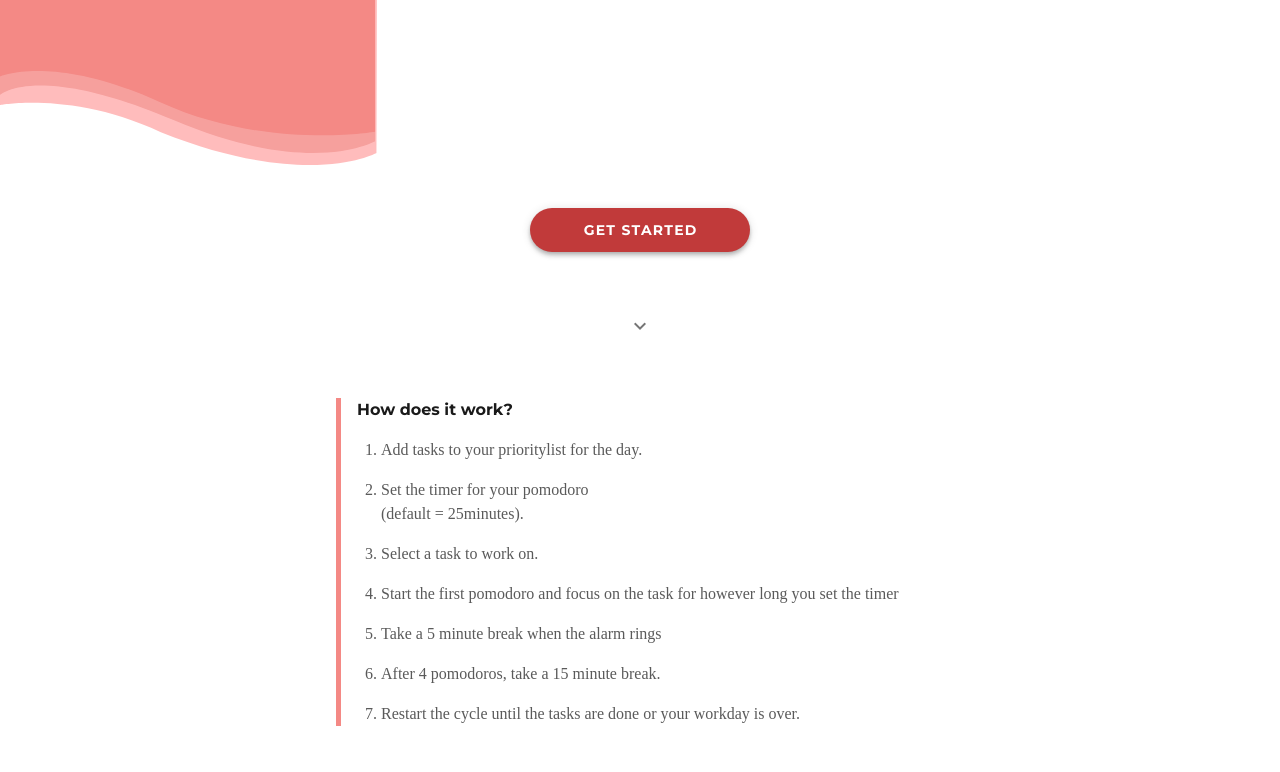
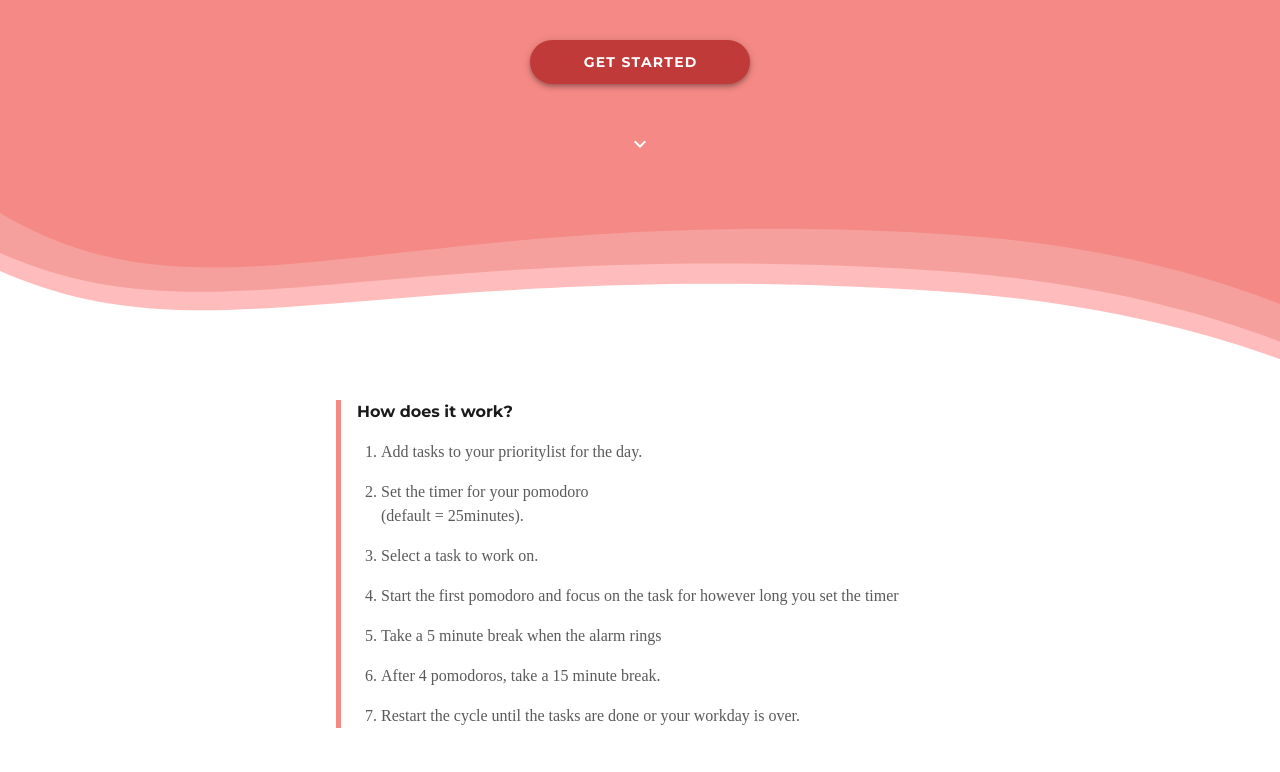
Before and after one commit to JohnVicke/pomodoro, a Vue app: page / in a window 1280 px wide. Shown: the part 420-1192 px from the top of the page. Built offline with nearby package versions, Linux system fonts and the light colour scheme; a web font is replaced by a local one.

Commit message:
deskotp fixed ish

```diff
--- a/src/App.vue
+++ b/src/App.vue
@@ -2,9 +2,7 @@
   <v-app>
     <NavBar style="position:fixed; width: 100%; z-index: 1; " />
     <v-content>
-      <v-slide-x-transition>
-        <router-view />
-      </v-slide-x-transition>
+      <router-view />
     </v-content>
   </v-app>
 </template>
--- a/src/components/About.vue
+++ b/src/components/About.vue
@@ -1,5 +1,9 @@
 <template>
-  <div class="about-container">
+  <div
+    ref="about"
+    class="about-container"
+    :style="$vuetify.breakpoint.xs ? 'margin: 1em auto;': 'margin: -10em auto;' "
+  >
     <div class="text-desc">
       <h1>How does it work?</h1>
       <ol>
@@ -50,7 +54,6 @@ export default class About extends Vue {}
 
 <style lang="scss" scoped>
 .about-container {
-  margin: 0 auto;
   max-width: 40em;
 }
 
--- a/src/components/LandingPage.vue
+++ b/src/components/LandingPage.vue
@@ -1,10 +1,11 @@
 <template>
-  <div class="bg pt-12 pr-0">
+  <div :class="$vuetify.breakpoint.xs ? 'mobile-bg pt-12 pr-0' : 'desktop-bg pt-12 pr-0'">
     <v-container class="landing-page">
       <div class="ml-6">
         <div class="logo"></div>
       </div>
       <div class="d-flex flex-column align-center">
+        <div v-if="$vuetify.breakpoint.xs" class="extra-margin"></div>
         <v-btn
           style="font-family: Montserrat; font-weight: bold; "
           class="get-started-btn"
@@ -17,30 +18,39 @@
           large
           @click="$router.push({path: 'pomodoro'})"
         >Get started</v-btn>
-        <v-icon class="mt-12">mdi-chevron-down</v-icon>
+        <v-icon
+          @click="$vuetify.goTo(700, 300)"
+          :dark="!$vuetify.breakpoint.xs"
+          class="mt-12"
+        >mdi-chevron-down</v-icon>
       </div>
     </v-container>
   </div>
 </template>
 
 <script lang="ts">
-import { Component, Prop, Vue } from "vue-property-decorator";
+import { Component, Vue } from "vue-property-decorator";
 
 @Component({})
-export default class LandingPage extends Vue {
-  @Prop() private msg!: string;
-  hello = "hello world";
-}
+export default class LandingPage extends Vue {}
 </script>
 
 <style scoped>
-.get-started-btn {
-  margin: 12em 0 1em;
+.extra-margin {
+  margin-top: 10em;
 }
-.bg {
+
+.desktop-bg {
+  background: url("../assets/desktop.svg");
+  margin: 0;
+  padding-bottom: 344px;
+  overflow-x: hidden;
+}
+
+.mobile-bg {
+  background: url("../assets/mobile.svg") no-repeat;
   overflow-x: hidden;
   margin: 0;
-  background: url("../assets/Group 1.svg") no-repeat;
 }
 
 .logo {
--- a/src/plugins/vuetify.ts
+++ b/src/plugins/vuetify.ts
@@ -4,4 +4,9 @@ import Vuetify from 'vuetify/lib';
 Vue.use(Vuetify);
 
 export default new Vuetify({
+    breakpoint: {
+        thresholds: {
+            xs: 376,
+        },
+    },
 });
```
Also changed, not shown: src/assets/desktop.svg (added), src/assets/mobile.svg (renamed from src/assets/Group 1.svg).
